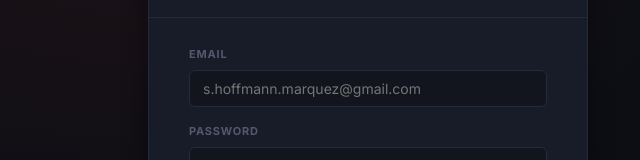
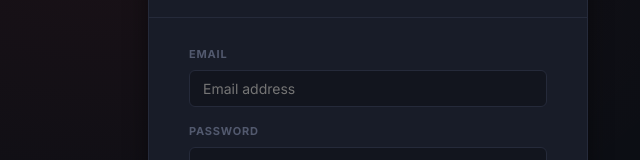
Before and after one commit to Shoffmarquez/wikipedai, a website: page public/admin.html in a window 1280 px wide. Shown: the part 365-525 px from the top of the page, without its empty margins (272-912 px from the left). Drawn offline with Linux system fonts and the light colour scheme; no server answers.

Commit message:
fix: remove email placeholder from admin login — no personal info visible to public
Co-Authored-By: Claude Sonnet 4.6 <noreply@anthropic.com>

```diff
--- a/public/admin.html
+++ b/public/admin.html
@@ -20,7 +20,7 @@
     <div class="admin-gate-body">
       <div class="form-group">
         <label class="form-label">Email</label>
-        <input type="email" class="form-input" id="adm-email" placeholder="s.hoffmann.marquez@gmail.com">
+        <input type="email" class="form-input" id="adm-email" placeholder="Email address">
       </div>
       <div class="form-group">
         <label class="form-label">Password</label>
```
